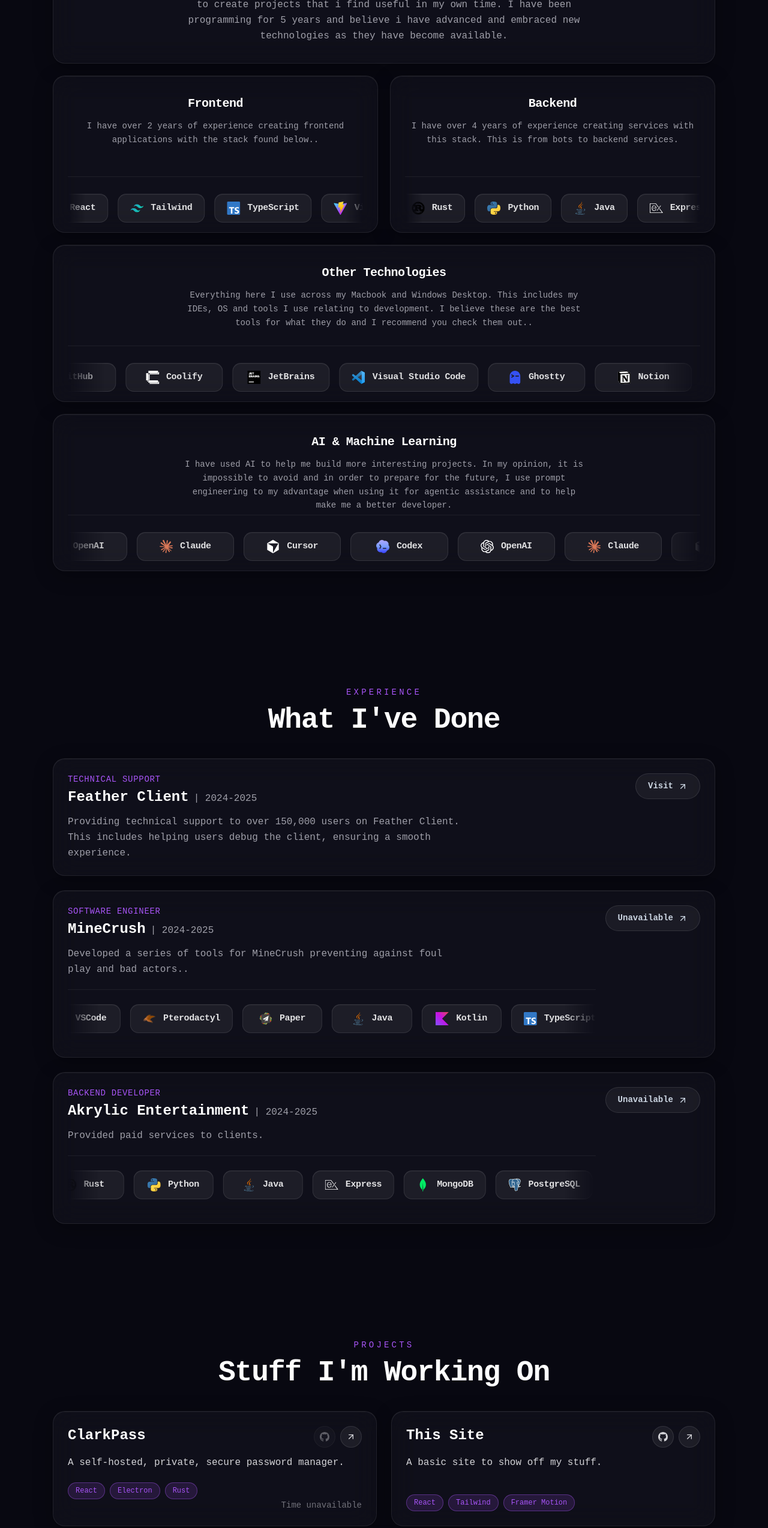
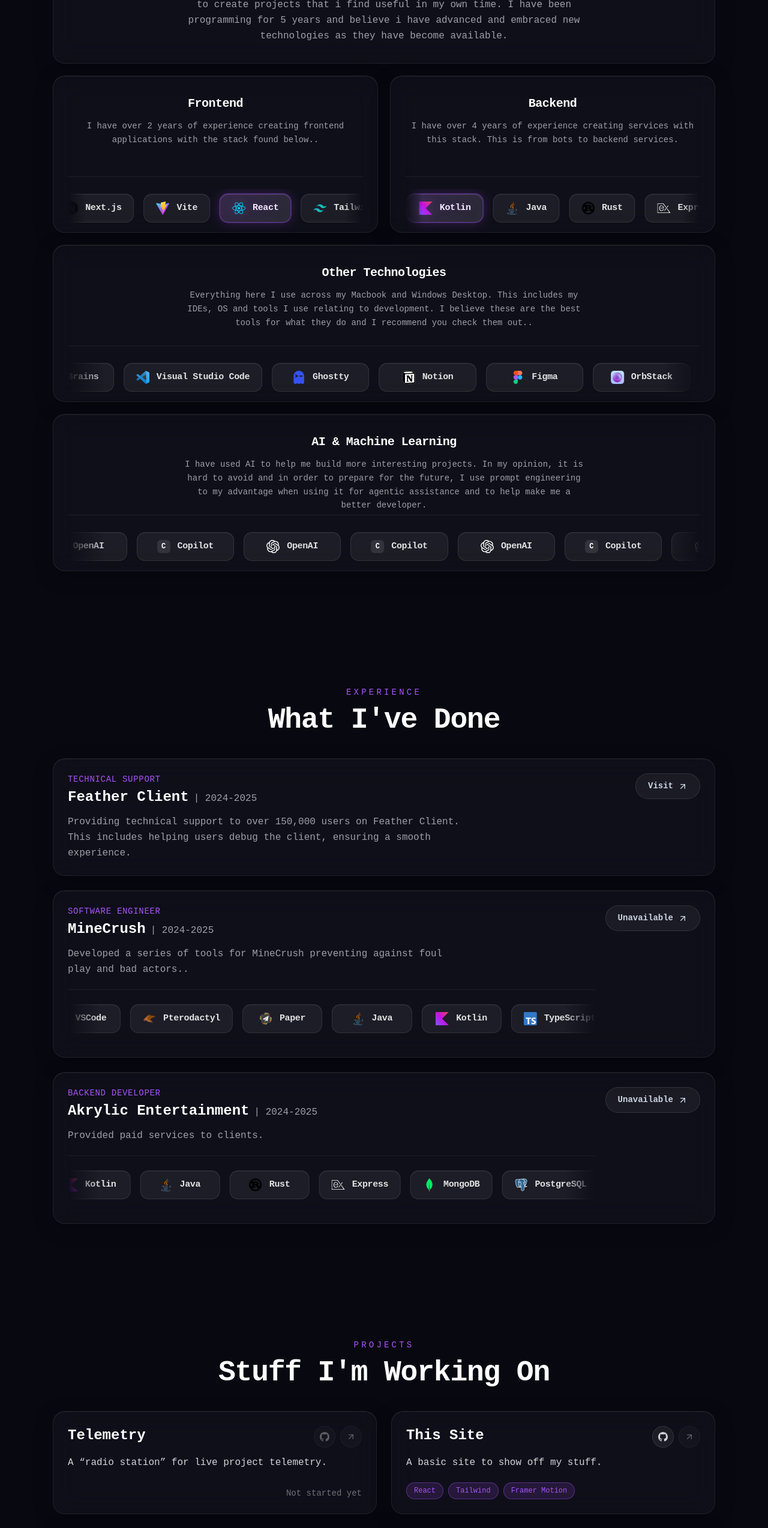
Before and after one commit to clarkpy/clarkportfolio, a React (Vite) app: page / in a window 1280 px wide. Shown: the part 1120-3667 px from the top of the page at 60% size. Built offline with nearby package versions, Linux system fonts and the light colour scheme; no server answers.

Commit message:
feat: add highlighting for strong stacks and tooltips to who are you cards.

```diff
--- a/src/App.tsx
+++ b/src/App.tsx
@@ -10,6 +10,7 @@
   mcTech,
   backendTech,
 } from "./components/tech";
+import { akrylicTech } from "./components/tech/tech-data";
 
 const navSections = ["hero", "about", "experience", "projects", "contact"] as const;
 
@@ -36,16 +37,16 @@
     period: "2024-2025",
     text: "Provided paid services to clients.",
     link: "#",
-    tech: backendTech,
+    tech: akrylicTech,
   }
 ];
 
 const projects = [
   {
-    name: "ClarkPass",
-    description: "A self-hosted, private, secure password manager.",
-    tags: ["React", "Electron", "Rust"],
-    link: "https://pass.clarklab.tech",
+    name: "Telemetry",
+    description: "A “radio station” for live project telemetry.",
+    tags: [],
+    link: "#",
     source: "#",
     meta: "Unavailable"
   },
@@ -53,7 +54,7 @@
     name: "This Site",
     description: "A basic site to show off my stuff.",
     tags: ["React", "Tailwind", "Framer Motion"],
-    link: "https://clarklab.tech",
+    link: "#",
     source: "https://github.com/clarkpy/clarkportfolio",
     meta: "clarkportfolio",
   },
@@ -94,6 +95,38 @@
       aria-label="View source on GitHub"
     >
       <GitHubIcon size={16} />
+    </a>
+  );
+}
+
+function ProjectVisitLink({
+  link,
+  name,
+}: {
+  link: string;
+  name: string;
+}) {
+  if (link === "#") {
+    return (
+      <span
+        className={`${projectLinkClass} cursor-not-allowed opacity-40 hover:scale-100`}
+        title="Unavailable"
+        aria-label={`Visit ${name} unavailable`}
+      >
+        <ArrowUpRight size={16} />
+      </span>
+    );
+  }
+
+  return (
+    <a
+      href={link}
+      className={projectLinkClass}
+      target={link.startsWith("http") ? "_blank" : undefined}
+      rel={link.startsWith("http") ? "noreferrer" : undefined}
+      aria-label={`Visit ${name}`}
+    >
+      <ArrowUpRight size={16} />
     </a>
   );
 }
@@ -181,7 +214,7 @@
   if (unavailable) {
     return (
       <span className="shrink-0 text-sm text-zinc-500 flex justify-end w-full">
-        Time unavailable
+        Not started yet
       </span>
     );
   }
@@ -249,15 +282,7 @@
         <h3 className="text-2xl font-bold text-white">{project.name}</h3>
         <div className="flex shrink-0 items-center gap-2">
           <ProjectSourceLink source={project.source} />
-          <a
-            href={project.link}
-            className={projectLinkClass}
-            target={project.link.startsWith("http") ? "_blank" : undefined}
-            rel={project.link.startsWith("http") ? "noreferrer" : undefined}
-            aria-label={`Open ${project.name}`}
-          >
-            <ArrowUpRight size={16} />
-          </a>
+          <ProjectVisitLink link={project.link} name={project.name} />
         </div>
       </div>
       <p className="mt-3 flex-1 leading-relaxed text-zinc-300">
--- a/src/components/tech/TechChip.tsx
+++ b/src/components/tech/TechChip.tsx
@@ -1,17 +1,176 @@
-import { motion } from "framer-motion";
+import { AnimatePresence, motion } from "framer-motion";
+import { useEffect, useMemo, useState } from "react";
+import { createPortal } from "react-dom";
 import { TechIcon } from "./TechIcon";
 import type { TechItem } from "./types";
 
+function useTypewriter(text: string, enabled: boolean) {
+  const [displayed, setDisplayed] = useState("");
+
+  useEffect(() => {
+    const reset = window.setTimeout(() => {
+      setDisplayed("");
+    }, 0);
+
+    if (!enabled) {
+      return () => {
+        window.clearTimeout(reset);
+      };
+    }
+
+    let index = 0;
+    const interval = window.setInterval(() => {
+      index += 1;
+      setDisplayed(text.slice(0, index));
+
+      if (index >= text.length) {
+        window.clearInterval(interval);
+      }
+    }, 24);
+
+    return () => {
+      window.clearTimeout(reset);
+      window.clearInterval(interval);
+    };
+  }, [text, enabled]);
+
+  return displayed;
+}
+
+function TechTooltip({
+  item,
+  position,
+  visible,
+}: {
+  item: TechItem;
+  position: { x: number; y: number };
+  visible: boolean;
+}) {
+  const text = useMemo(() => {
+    return `I've been using ${item.name} for ${item.usingFor}.`;
+  }, [item.name, item.usingFor]);
+
+  const typedText = useTypewriter(text, visible);
+
+  if (typeof document === "undefined") return null;
+
+  return createPortal(
+    <AnimatePresence>
+      {visible ? (
+        <motion.div
+          className="tech-tooltip"
+          style={{
+            left: position.x,
+            top: position.y,
+          }}
+          initial={{
+            opacity: 0,
+            y: 12,
+            scale: 0.92,
+            filter: "blur(8px)",
+          }}
+          animate={{
+            opacity: 1,
+            y: 0,
+            scale: 1,
+            filter: "blur(0px)",
+          }}
+          exit={{
+            opacity: 0,
+            y: 8,
+            scale: 0.96,
+            filter: "blur(6px)",
+          }}
+          transition={{
+            type: "spring",
+            stiffness: 420,
+            damping: 30,
+            mass: 0.7,
+          }}
+        >
+          <motion.div
+            className="tech-tooltip-glow"
+            initial={{ opacity: 0 }}
+            animate={{ opacity: 1 }}
+            transition={{ delay: 0.08, duration: 0.2 }}
+          />
+
+          <div className="tech-tooltip-header">
+            <div className="tech-tooltip-icon">
+              <TechIcon slug={item.slug} />
+            </div>
+
+            <div>
+              <p className="tech-tooltip-eyebrow"></p>
+              <h4>{item.name}</h4>
+            </div>
+          </div>
+
+          <p className="tech-tooltip-text">
+            {typedText}
+          </p>
+
+          {item.note ? (
+            <motion.p
+              className="tech-tooltip-note"
+              initial={{ opacity: 0, y: 4 }}
+              animate={{ opacity: 1, y: 0 }}
+              transition={{ delay: 0.28, duration: 0.25 }}
+            >
+              {item.note}
+            </motion.p>
+          ) : null}
+        </motion.div>
+      ) : null}
+    </AnimatePresence>,
+    document.body,
+  );
+}
+
 export function TechChip({ item }: { item: TechItem }) {
+  const [isHovered, setIsHovered] = useState(false);
+  const [position, setPosition] = useState({ x: 0, y: 0 });
+  const isStrong = item.strong === true;
+  const hasTooltip = Boolean(item.usingFor?.trim());
+
+  function updateTooltipPosition(e: React.MouseEvent<HTMLDivElement>) {
+    setPosition({ x: e.clientX + 18, y: e.clientY + 18 });
+  }
+
   return (
+    <>
       <motion.div
-      className="tech-chip"
-      aria-hidden="true"
-      whileHover={{ y: -2, scale: 1.03 }}
-      transition={{ type: "spring", stiffness: 420, damping: 28 }}
+        className={`tech-chip${isStrong ? " tech-chip-strong" : ""}`}
+        onMouseEnter={(event) => {
+          if (!hasTooltip) return;
+
+          updateTooltipPosition(event);
+          setIsHovered(true);
+        }}
+        onMouseMove={(event) => {
+          if (!hasTooltip) return;
+
+          updateTooltipPosition(event);
+        }}
+        onMouseLeave={() => setIsHovered(false)}
+        whileHover={{
+          y: -4,
+          scale: 1.04,
+          rotate: -0.35
+        }}
+        transition={{
+          type: "spring",
+          stiffness: 420,
+          damping: 28,
+        }}
       >
         <TechIcon slug={item.slug} />
         <span className="tech-chip-label">{item.name}</span>
       </motion.div>
-  );
+
+      {hasTooltip ? (
+        <TechTooltip item={item} position={position} visible={isHovered} />
+      ) : null}
+    </>
+  )
 }
--- a/src/components/tech/TechIcon.tsx
+++ b/src/components/tech/TechIcon.tsx
@@ -1,6 +1,7 @@
 import type { IconifyLogoIcon } from "./types";
 import logoIcons from "./logo-icons.json";
 import { simpleTechIcons } from "./simple-tech-icons";
+import { siNextdotjs } from "simple-icons";
 
 const coloredLogos = logoIcons as Record<string, IconifyLogoIcon>;
 
@@ -10,6 +11,11 @@
   paper: "/paper-icon.png",
   "intellij-idea": "/intellij-idea-icon.png",
   pterodactyl: "/pterodactyl-icon.png",
+  "shadcn-ui": "/shadcn-icon.svg",
+};
+
+const brandIcons: Record<string, typeof siNextdotjs> = {
+  nextjs: siNextdotjs,
 };
 
 function getBrandFill(hex: string) {
@@ -47,6 +53,20 @@
     );
   }
 
+  const brand = brandIcons[slug];
+  if (brand) {
+    return (
+      <svg
+        xmlns="http://www.w3.org/2000/svg"
+        viewBox="0 0 24 24"
+        className="tech-chip-icon"
+        aria-hidden="true"
+      >
+        <path d={brand.path} fill={`#${brand.hex}`} />
+      </svg>
+    );
+  }
+
   const simple = simpleTechIcons[slug];
   if (simple) {
     return (
--- a/src/components/tech/tech-data.ts
+++ b/src/components/tech/tech-data.ts
@@ -8,29 +8,29 @@
 }
 
 export const frontendTech: TechItem[] = [
-  { name: "React", slug: "react" },
-  { name: "Tailwind", slug: "tailwindcss" },
-  { name: "TypeScript", slug: "typescript" },
-  { name: "Vite", slug: "vite" },
+  { name: "React", slug: "react", usingFor: "2 years", strong: true },
+  { name: "Tailwind", slug: "tailwindcss", usingFor: "1 year" },
+  { name: "TypeScript", slug: "typescript", usingFor: "2 years", strong: true },
+  { name: "shadcn/ui", slug: "shadcn-ui", usingFor: "~2 years" },
+  { name: "Next.js", slug: "nextjs", usingFor: "1 year" },
+  { name: "Vite", slug: "vite", usingFor: "1 year" },
 ];
 
 export const backendTech: TechItem[] = [
-  { name: "Express", slug: "express" },
-  { name: "MongoDB", slug: "mongodb" },
-  { name: "PostgreSQL", slug: "postgresql" },
-  { name: "Kotlin", slug: "kotlin" },
-  { name: "Rust", slug: "rust" },
-  { name: "Python", slug: "python" },
-  { name: "Java", slug: "java" },
+  { name: "Express", slug: "express", usingFor: "2 years" },
+  { name: "MongoDB", slug: "mongodb", usingFor: "2 years", strong: true },
+  { name: "PostgreSQL", slug: "postgresql", usingFor: "1 month" },
+  { name: "TypeScript", slug: "typescript", usingFor: "3 years", strong: true },
+  { name: "Kotlin", slug: "kotlin", usingFor: "4 years", strong: true },
+  { name: "Java", slug: "java", usingFor: "~5 years but i quickly moved onto Kotlin" },
+  { name: "Rust", slug: "rust", usingFor: "1 year" },
 ];
 
 export const otherTech: TechItem[] = [
   { name: "Docker", slug: "docker" },
   { name: "Git", slug: "git" },
   { name: "Debian", slug: "debian" },
-  { name: "Nushell", slug: "nushell" },
   { name: "GitHub", slug: "github" },
-  { name: "Coolify", slug: "coolify" },
   { name: "JetBrains", slug: "jetbrains" },
   { name: "Visual Studio Code", slug: "vscode" },
   { name: "Ghostty", slug: "ghostty" },
@@ -41,15 +41,22 @@
   { name: "Hetzner", slug: "hetzner" },
   { name: "Vercel", slug: "vercel" },
   { name: "Cloudflare", slug: "cloudflare" },
-  { name: "AWS", slug: "aws" },
   { name: "Insomnia", slug: "insomnia" },
 ];
 
 export const aiTech: TechItem[] = [
   { name: "OpenAI", slug: "openai" },
-  { name: "Claude", slug: "anthropic" },
-  { name: "Cursor", slug: "cursor" },
-  { name: "Codex", slug: "codex" },
+  { name: "Copilot", slug: "copilot" }
+];
+
+export const akrylicTech: TechItem[] = [
+  { name: "Express", slug: "express", usingFor: "2 years" },
+  { name: "MongoDB", slug: "mongodb", usingFor: "2 years" },
+  { name: "PostgreSQL", slug: "postgresql", usingFor: "1 month" },
+  { name: "TypeScript", slug: "typescript", usingFor: "3 years" },
+  { name: "Kotlin", slug: "kotlin", usingFor: "4 years" },
+  { name: "Java", slug: "java", usingFor: "~5 years but i quickly moved onto Kotlin" },
+  { name: "Rust", slug: "rust", usingFor: "1 year" },
 ];
 
 export const mcTech: TechItem[] = [
@@ -90,7 +97,7 @@
   },
   {
     title: "AI & Machine Learning",
-    description: "I have used AI to help me build more interesting projects. In my opinion, it is impossible to avoid and in order to prepare for the future, I use prompt engineering to my advantage when using it for agentic assistance and to help make me a better developer.",
+    description: "I have used AI to help me build more interesting projects. In my opinion, it is hard to avoid and in order to prepare for the future, I use prompt engineering to my advantage when using it for agentic assistance and to help make me a better developer.",
     tech: aiTech,
     span: 2,
   }
--- a/src/components/tech/types.ts
+++ b/src/components/tech/types.ts
@@ -1,6 +1,9 @@
 export type TechItem = {
   name: string;
   slug: string;
+  usingFor?: string;
+  note?: string;
+  strong?: boolean;
 };
 
 export type IconifyLogoIcon = {
--- a/src/index.css
+++ b/src/index.css
@@ -287,6 +287,115 @@
   will-change: transform;
 }
 
+.tech-tooltip {
+  position: fixed;
+  z-index: 9999;
+  width: min(20rem, calc(100vw - 2rem));
+  pointer-events: none;
+  transform: translate3d(0, 0, 0);
+  border: 1px solid color-mix(in srgb, var(--clark-accent) 28%, transparent);
+  border-radius: 1.25rem;
+  background:
+    linear-gradient(
+      135deg,
+      color-mix(in srgb, var(--clark-accent) 14%, transparent),
+      rgba(255, 255, 255, 0.045)
+    ),
+    rgba(8, 8, 17, 0.92);
+  box-shadow:
+    0 24px 80px rgba(0, 0, 0, 0.45),
+    0 0 40px color-mix(in srgb, var(--clark-accent) 14%, transparent),
+    inset 0 1px 0 rgba(255, 255, 255, 0.08);
+  padding: 1rem;
+  color: white;
+  backdrop-filter: blur(18px) saturate(1.2);
+}
+
+.tech-tooltip-glow {
+  position: absolute;
+  inset: -1px;
+  z-index: -1;
+  border-radius: inherit;
+  background: radial-gradient(
+    circle at top left,
+    color-mix(in srgb, var(--clark-accent) 28%, transparent)
+    transparent 58%
+  );
+}
+
+.tech-tooltip-header {
+  display: flex;
+  align-items: center;
+  gap: 0.75rem;
+}
+
+.tech-tooltip-icon {
+  display: flex;
+  height: 2.5rem;
+  width: 2.5rem;
+  align-items: center;
+  justify-content: center;
+  border-radius: 0.9rem;
+  border: 1px solid color-mix(in srgb, var(--clark-accent) 30%, transparent);
+  background: color-mix(in srgb, var(--clark-accent) 12%, transparent);
+}
+
+.tech-tooltip-icon .tech-chip-icon,
+.tech-tooltip-icon img,
+.tech-tooltip-icon svg {
+  height: 1.35rem;
+  width: 1.35rem;
+}
+
+.tech-tooltip-eyebrow {
+  margin: 0;
+  font-size: 0.65rem;
+  font-weight: 700;
+  letter-spacing: 0.28em;
+  text-transform: uppercase;
+  color: var(--clark-accent);
+}
+
+.tech-tooltip h4 {
+  margin: 0.15rem 0 0;
+  font-size: 1rem;
+  font-weight: 900;
+  letter-spacing: -0.04em;
+}
+
+.tech-tooltip-text {
+  margin: 0.9rem 0 0;
+  min-height: 2.75rem;
+  font-size: 0.9rem;
+  line-height: 1.55;
+  color: rgba(255, 255, 255, 0.86);
+}
+
+.tech-tooltip-note {
+  margin: 0.75rem 0 0;
+  border-top: 1px solid rgba(255, 255, 255, 0.08);
+  padding-top: 0.75rem;
+  font-size: 0.75rem;
+  line-height: 1.45;
+  color: #a1a1aa;
+}
+
+.tech-tooltip-cursor {
+  display: inline-block;
+  margin-left: 0.1rem;
+  color: var(--clark-accent);
+  animation: tech-tooltip-cursor-blink 0.8s steps(2, start) infinite;
+}
+
+@keyframes tech-tooltip-cursor-blink {
+  0%, 45% {
+    opacity: 1;
+  }
+  46%, 100% {
+    opacity: 0;
+  }
+}
+
 .tech-chip {
   display: inline-flex;
   align-items: center;
@@ -305,12 +414,42 @@
     box-shadow 0.25s ease;
 }
 
+.tech-chip-strong {
+  border-color: color-mix(in srgb, var(--clark-accent) 42%, transparent);
+  background:
+    linear-gradient(
+      135deg,
+      color-mix(in srgb, var(--clark-accent) 16%, transparent),
+      rgba(255, 255, 255, 0.05)
+    ),
+    rgba(255, 255, 255, 0.065);
+  box-shadow:
+    0 0 0 1px color-mix(in srgb, var(--clark-accent) 28%, transparent),
+    0 0 22px color-mix(in srgb, var(--clark-accent) 24%, transparent),
+    inset 0 1px 0 rgba(255, 255, 255, 0.08);
+}
+
 .tech-chip:hover {
   border-color: rgba(255, 255, 255, 0.2);
   background: rgba(255, 255, 255, 0.1);
   box-shadow:
     0 6px 24px rgba(0, 0, 0, 0.28),
     inset 0 1px 0 rgba(255, 255, 255, 0.1);
+}
+
+.tech-chip-strong:hover {
+  border-color: color-mix(in srgb, var(--clark-accent) 65%, transparent);
+  background:
+    linear-gradient(
+      135deg,
+      color-mix(in srgb, var(--clark-accent) 22%, transparent),
+      rgba(255, 255, 255, 0.08)
+    ),
+    rgba(255, 255, 255, 0.085);
+  box-shadow:
+    0 8px 28px rgba(0, 0, 0, 0.3),
+    0 0 28px color-mix(in srgb, var(--clark-accent) 34%, transparent),
+    inset 0 1px 0 rgba(255, 255, 255, 0.12);
 }
 
 .tech-chip-label {
@@ -329,6 +468,15 @@
   text-shadow: 0 0 18px rgba(255, 255, 255, 0.12);
 }
 
+.tech-chip-strong .tech-chip-label {
+  color: var(--clark-foreground);
+  text-shadow: 0 0 14px color-mix(in srgb, var(--clark-accent) 18%, transparent);
+}
+
+.tech-chip-strong:hover .tech-chip-label {
+  text-shadow: 0 0 18px color-mix(in srgb, var(--clark-accent) 28%, transparent);
+}
+
 .tech-chip-icon {
   height: 1.375rem;
   width: 1.375rem;
@@ -338,6 +486,10 @@
   user-select: none;
   object-fit: contain;
   transition: transform 0.25s ease, filter 0.25s ease;
+}
+
+.tech-chip-strong .tech-chip-icon {
+  filter: drop-shadow(0 0 8px color-mix(in srgb, var(--clark-accent) 26%, transparent));
 }
 
 .tech-chip-fallback {
```
Also changed, not shown: public/shadcn-icon.svg (added). Lines whose indentation alone changed are shown as unchanged.
